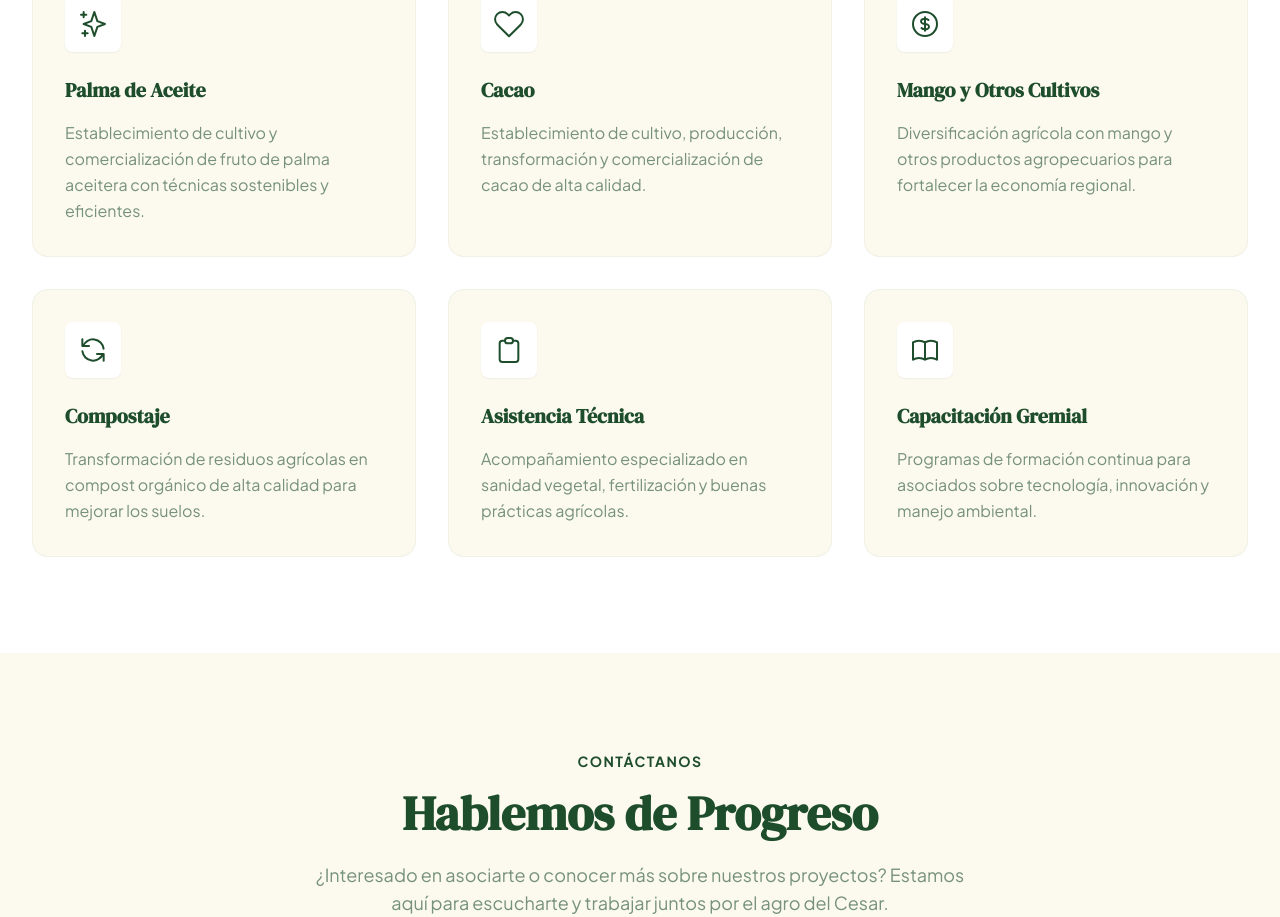
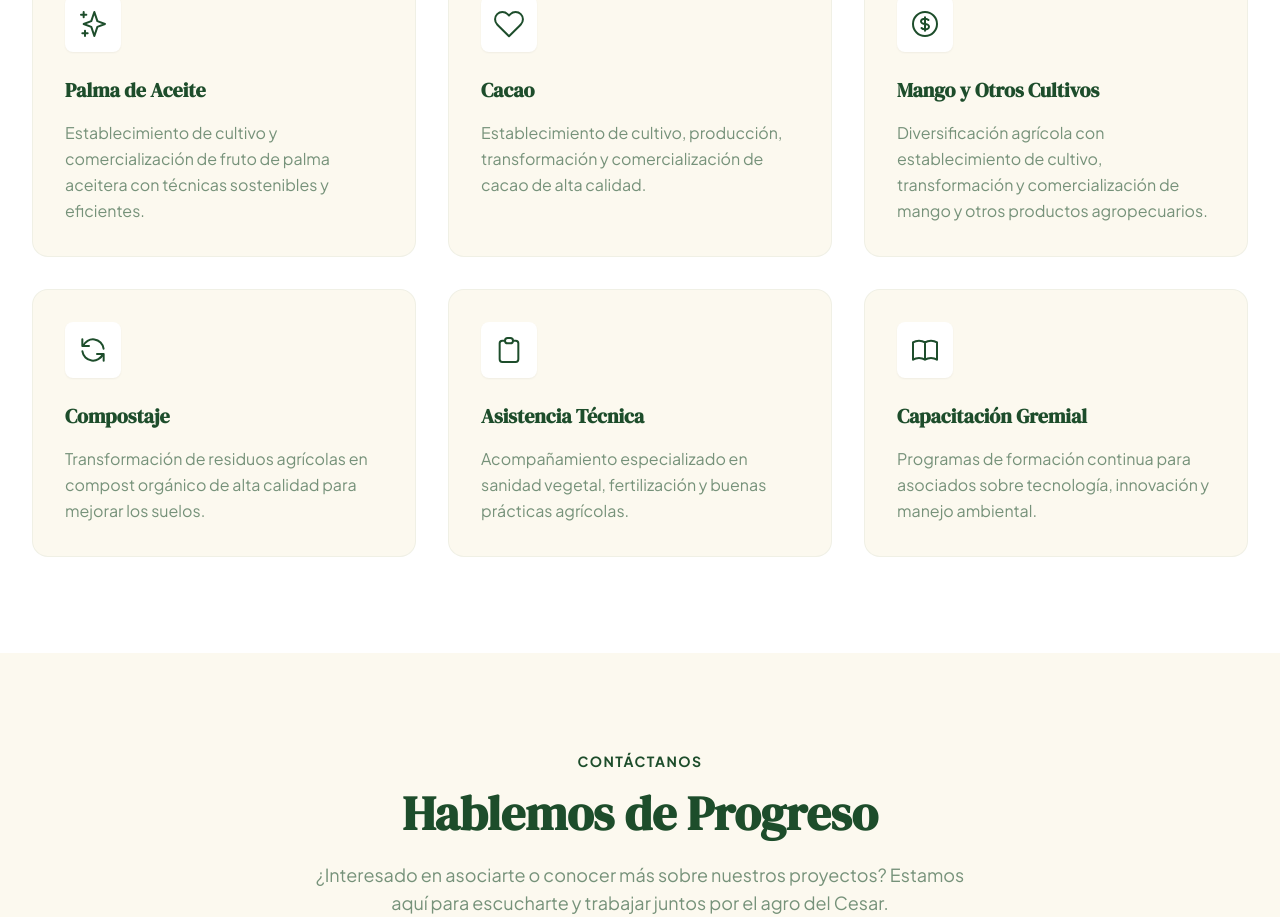
Before and after one commit to angelkurten/asopalta-web, a React (Vite) app: page / in a window 1280 px wide. Shown: the part 2620-3537 px from the top of the page. Built offline with nearby package versions, Linux system fonts and the light colour scheme.

Commit message:
fix: actualizado texto de mango

```diff
--- a/components/Services.tsx
+++ b/components/Services.tsx
@@ -15,7 +15,7 @@ const activities: Activity[] = [
   },
   {
     title: 'Mango y Otros Cultivos',
-    description: 'Diversificación agrícola con mango y otros productos agropecuarios para fortalecer la economía regional.',
+    description: 'Diversificación agrícola con establecimiento de cultivo, transformación y comercialización de mango y otros productos agropecuarios.',
     icon: 'M12 8c-1.657 0-3 .895-3 2s1.343 2 3 2 3 .895 3 2-1.343 2-3 2m0-8c1.11 0 2.08.402 2.599 1M12 8V7m0 1v8m0 0v1m0-1c-1.11 0-2.08-.402-2.599-1M21 12a9 9 0 11-18 0 9 9 0 0118 0z'
   },
   {
```
